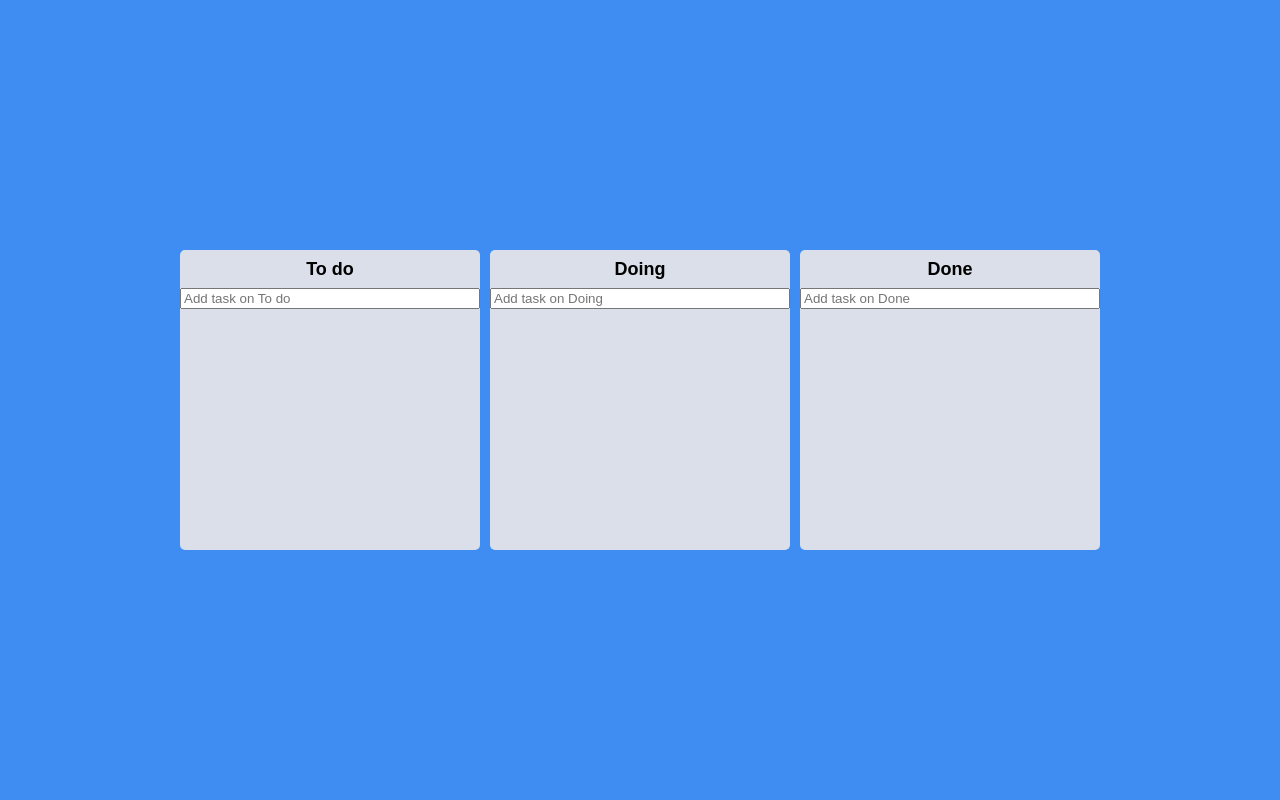
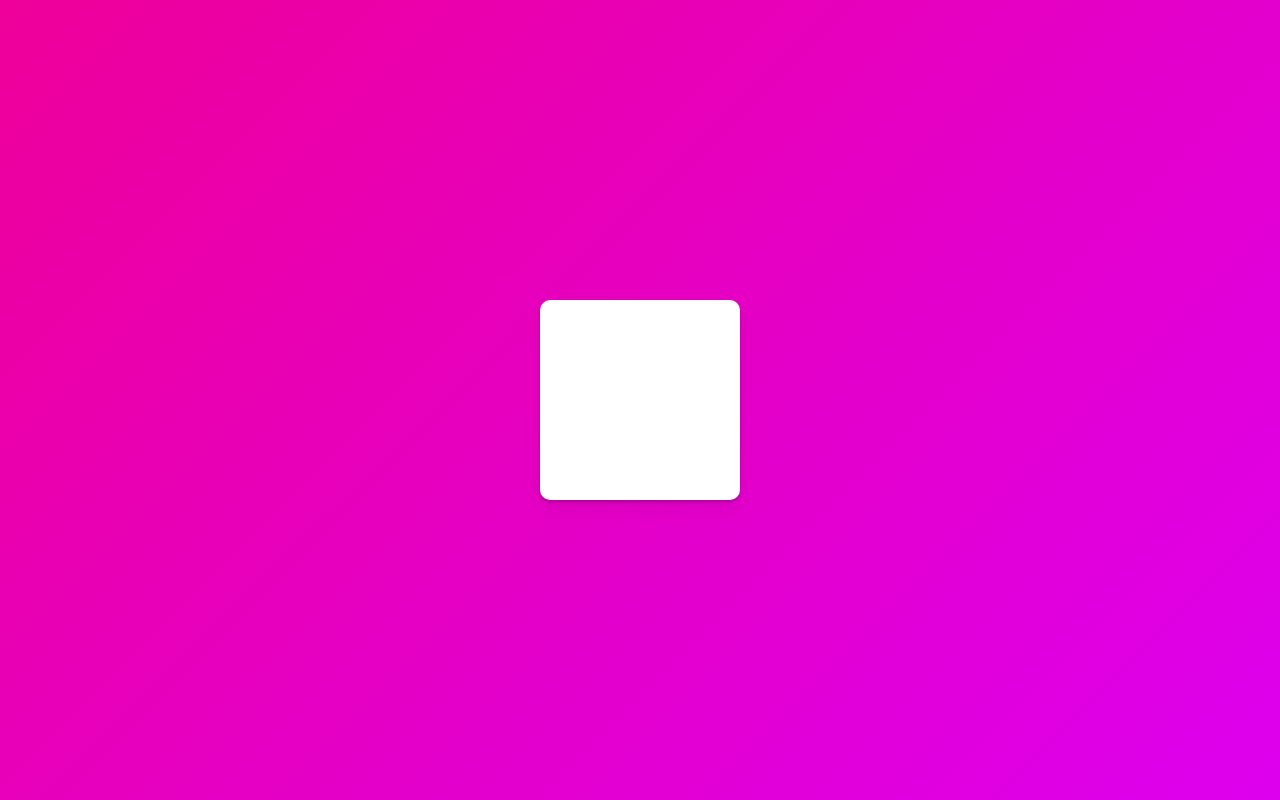
Before and after one commit to codeblue25/learn-react-master, a React (Create React App) app: page / in a window 1280 px wide. Built offline with nearby package versions, Linux system fonts and the light colour scheme.

Commit message:
Delete files for new project

```diff
--- a/src/App.tsx
+++ b/src/App.tsx
@@ -1,77 +1,26 @@
-import { DragDropContext, DropResult } from "react-beautiful-dnd";
-import { useRecoilState } from "recoil";
 import styled from "styled-components";
-import { todoState } from "./atoms";
-import Board from "./components/Board";
 
 const Wrapper = styled.div`
+  width: 100vw;
+  height: 100vh;
   display: flex;
   justify-content: center;
   align-items: center;
-  max-width: 920px;
-  width: 100%;
-  height: 100vh;
-  margin: 0 auto;
 `;
 
-const Boards = styled.div`
-  display: grid;
-  width: 100%;
-  gap: 10px;
-  grid-template-columns: repeat(3, 1fr);
+const Box = styled.div`
+  width: 200px;
+  height: 200px;
+  background-color: #fff;
+  border-radius: 10px;
+  box-shadow: 0 2px 3px rgba(0, 0, 0, 0.2), 0 10px 20px rgba(0, 0, 0, 0.06);
 `;
 
 function App() {
-  const [todoArr, setTodoArr] = useRecoilState(todoState);
-  const onDragEnd = (info: DropResult) => {
-    console.log(info);
-    const { destination, draggableId, source } = info;
-
-    if (!destination) return;
-    if (destination?.droppableId === source.droppableId) {
-      // Move in same board
-      setTodoArr((allBoards) => {
-        const tempBoard = [...allBoards[source.droppableId]];
-        const taskObj = tempBoard[source.index]; // item object I move
-
-        tempBoard.splice(source.index, 1);
-        tempBoard.splice(destination?.index, 0, taskObj);
-
-        return {
-          ...allBoards,
-          [source.droppableId]: tempBoard,
-        };
-      });
-    }
-    if (destination?.droppableId !== source.droppableId) {
-      // Move to other board
-      setTodoArr((allBoards) => {
-        const tempSourceBoard = [...allBoards[source.droppableId]];
-        const taskObj = tempSourceBoard[source.index]; // item object I move
-
-        const tempDestinationBoard = [...allBoards[destination.droppableId]];
-        tempSourceBoard.splice(source.index, 1);
-        tempDestinationBoard.splice(destination?.index, 0, taskObj);
-
-        return {
-          ...allBoards,
-          [source.droppableId]: tempSourceBoard,
-          [destination.droppableId]: tempDestinationBoard,
-        };
-      });
-    }
-  };
-
   return (
-    <DragDropContext onDragEnd={onDragEnd}>
-      <Wrapper>
-        <Boards>
-          {Object.keys(todoArr).map((boardId) => (
-            <Board key={boardId} boardId={boardId} todoArr={todoArr[boardId]} />
-          ))}
-        </Boards>
-      </Wrapper>
-    </DragDropContext>
+    <Wrapper>
+      <Box />
+    </Wrapper>
   );
 }
 
--- a/src/index.tsx
+++ b/src/index.tsx
@@ -60,7 +60,7 @@ table {
 body {
   font-family: "Source Sans 3", sans-serif;
   color: #000;
-  background-color: ${(props) => props.theme.backgroundColor};
+  background: linear-gradient(135deg,#e09,#d0e);
 }
 a {
   text-decoration: none;
--- a/src/theme.ts
+++ b/src/theme.ts
@@ -1,7 +1,3 @@
-import { DefaultTheme } from "styled-components/dist/types";
+import { DefaultTheme } from "styled-components";
 
-export const darkTheme: DefaultTheme = {
-  backgroundColor: "#3F8CF2",
-  boardColor: "#DADFE9",
-  cardColor: "#FFF",
-};
+export const darkTheme: DefaultTheme = {};
```
Also changed, not shown: src/styled.d.ts (+1 -7 lines).
